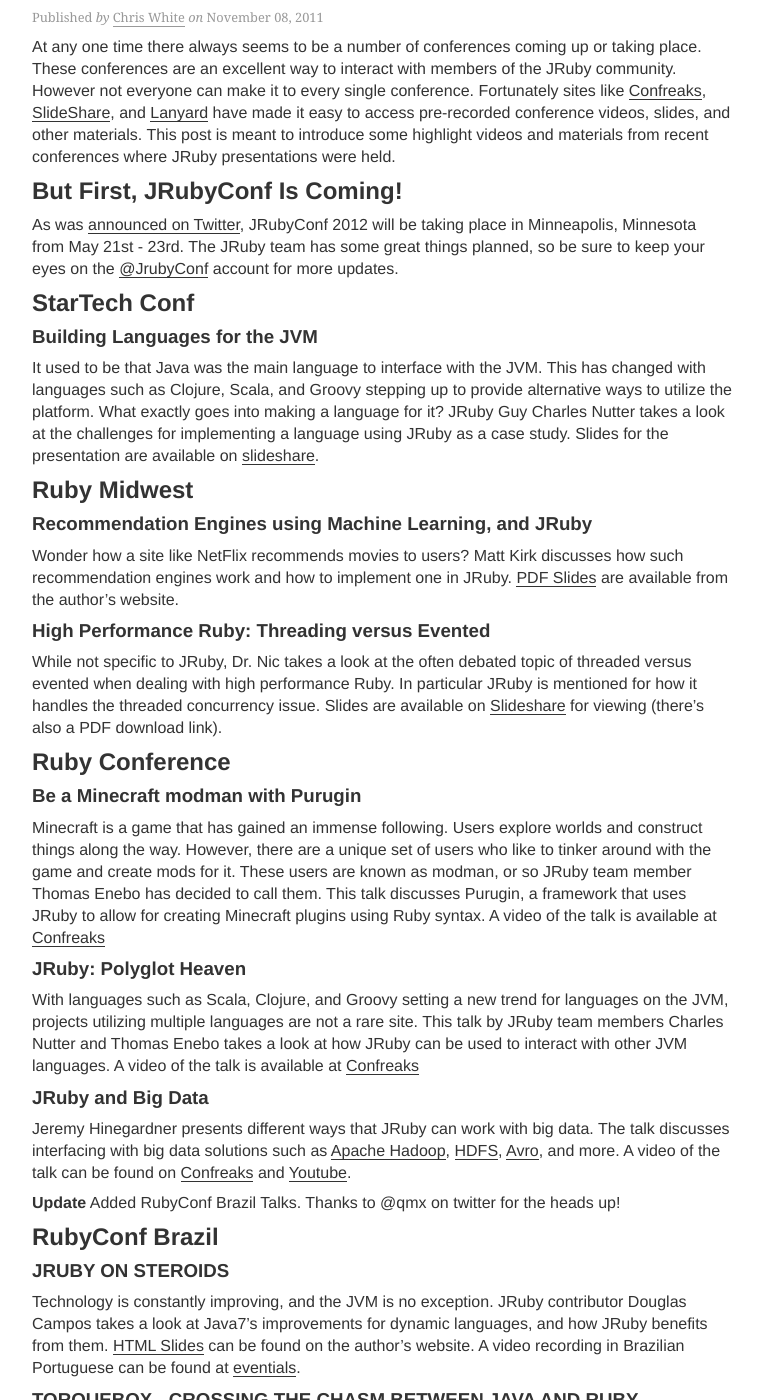
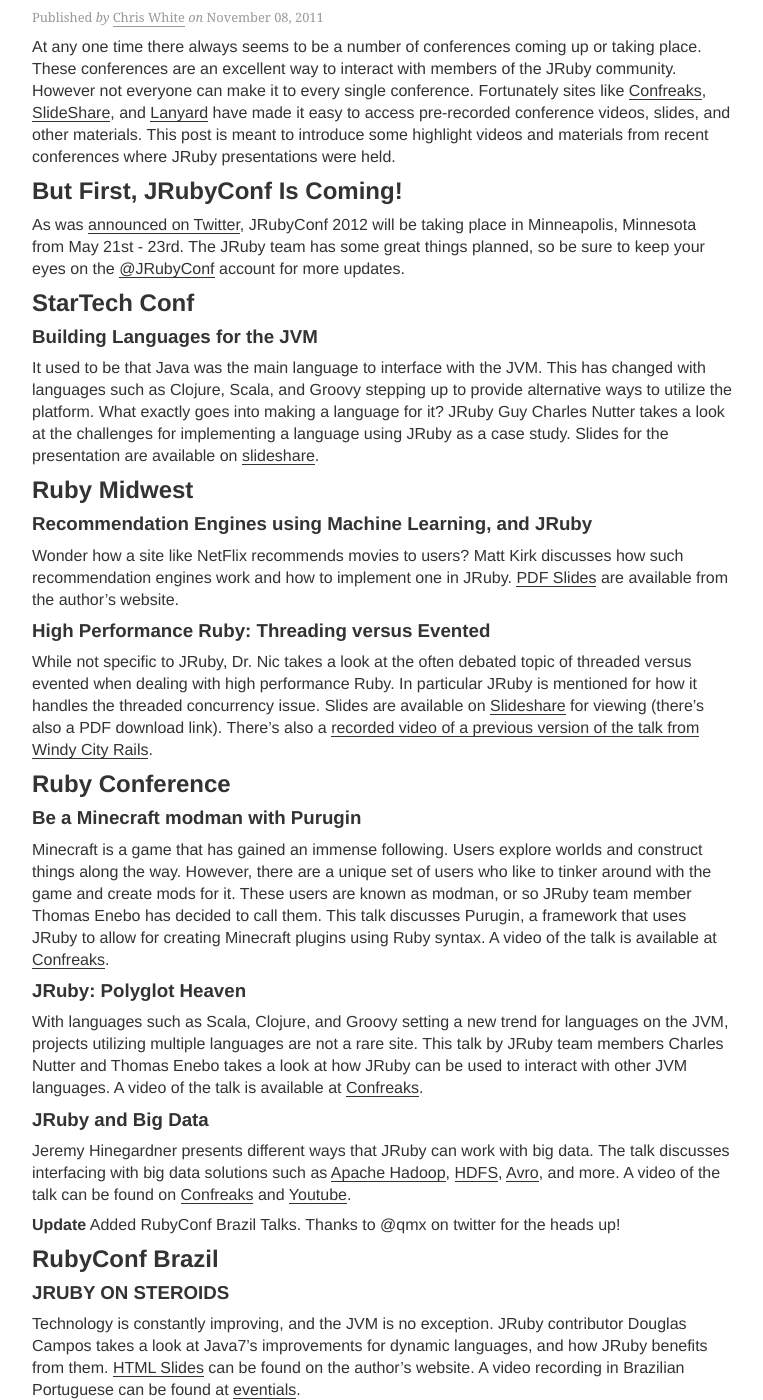
Before and after one commit to jruby/blog.jruby.org, a Jekyll site: the page built from _posts/2011-11-08-jruby-conferences.md, in a window 1280 px wide and 1400 px high, scrolled down 287 px. Shown: the whole window, without its empty margins (18-781 px from the left). Built offline with Jekyll 4.4.1, drawn with Linux system fonts in a browser that asks for light colours.

Commit message:
Merging with master.

```diff
--- a/_posts/2011-11-08-jruby-conferences.md
+++ b/_posts/2011-11-08-jruby-conferences.md
@@ -9,7 +9,7 @@
 
 ## But First, JRubyConf Is Coming! ##
 
-As was [announced on Twitter](https://twitter.com/#!/JRubyConf/status/134019937818771456), JRubyConf 2012 will be taking place in Minneapolis, Minnesota from May 21st - 23rd. The JRuby team has some great things planned, so be sure to keep your eyes on the [@JrubyConf](https://twitter.com/#!/JRubyConf) account for more updates.
+As was [announced on Twitter](https://twitter.com/#!/JRubyConf/status/134019937818771456), JRubyConf 2012 will be taking place in Minneapolis, Minnesota from May 21st - 23rd. The JRuby team has some great things planned, so be sure to keep your eyes on the [@JRubyConf](https://twitter.com/#!/JRubyConf) account for more updates.
 
 ## StarTech Conf ##
 
@@ -25,17 +25,17 @@
 
 ### High Performance Ruby: Threading versus Evented ###
 
-While not specific to JRuby, Dr. Nic takes a look at the often debated topic of threaded versus evented when dealing with high performance Ruby. In particular JRuby is mentioned for how it handles the threaded concurrency issue. Slides are available on [Slideshare](http://speakerdeck.com/u/drnic/p/high-performance-ruby-threading-versus-evented-ruby-midwest-edition) for viewing (there's also a PDF download link).
+While not specific to JRuby, Dr. Nic takes a look at the often debated topic of threaded versus evented when dealing with high performance Ruby. In particular JRuby is mentioned for how it handles the threaded concurrency issue. Slides are available on [Slideshare](http://speakerdeck.com/u/drnic/p/high-performance-ruby-threading-versus-evented-ruby-midwest-edition) for viewing (there's also a PDF download link). There's also a [recorded video of a previous version of the talk from Windy City Rails](http://windycityrails.org/videos2011/#1).
 
 ## Ruby Conference ##
 
 ### Be a Minecraft modman with Purugin ###
 
-Minecraft is a game that has gained an immense following. Users explore worlds and construct things along the way. However, there are a unique set of users who like to tinker around with the game and create mods for it. These users are known as modman, or so JRuby team member Thomas Enebo has decided to call them. This talk discusses Purugin, a framework that uses JRuby to allow for creating Minecraft plugins using Ruby syntax. A video of the talk is available at [Confreaks](http://confreaks.net/videos/696-rubyconf2011-be-a-minecraft-modman-with-purugin)
+Minecraft is a game that has gained an immense following. Users explore worlds and construct things along the way. However, there are a unique set of users who like to tinker around with the game and create mods for it. These users are known as modman, or so JRuby team member Thomas Enebo has decided to call them. This talk discusses Purugin, a framework that uses JRuby to allow for creating Minecraft plugins using Ruby syntax. A video of the talk is available at [Confreaks](http://confreaks.net/videos/696-rubyconf2011-be-a-minecraft-modman-with-purugin).
 
 ### JRuby: Polyglot Heaven ###
 
-With languages such as Scala, Clojure, and Groovy setting a new trend for languages on the JVM, projects utilizing multiple languages are not a rare site. This talk by JRuby team members Charles Nutter and Thomas Enebo takes a look at how JRuby can be used to interact with other JVM languages. A video of the talk is available at [Confreaks](http://confreaks.net/videos/684-rubyconf2011-jruby-polyglot-heaven)
+With languages such as Scala, Clojure, and Groovy setting a new trend for languages on the JVM, projects utilizing multiple languages are not a rare site. This talk by JRuby team members Charles Nutter and Thomas Enebo takes a look at how JRuby can be used to interact with other JVM languages. A video of the talk is available at [Confreaks](http://confreaks.net/videos/684-rubyconf2011-jruby-polyglot-heaven).
 
 ### JRuby and Big Data ###
 
```
